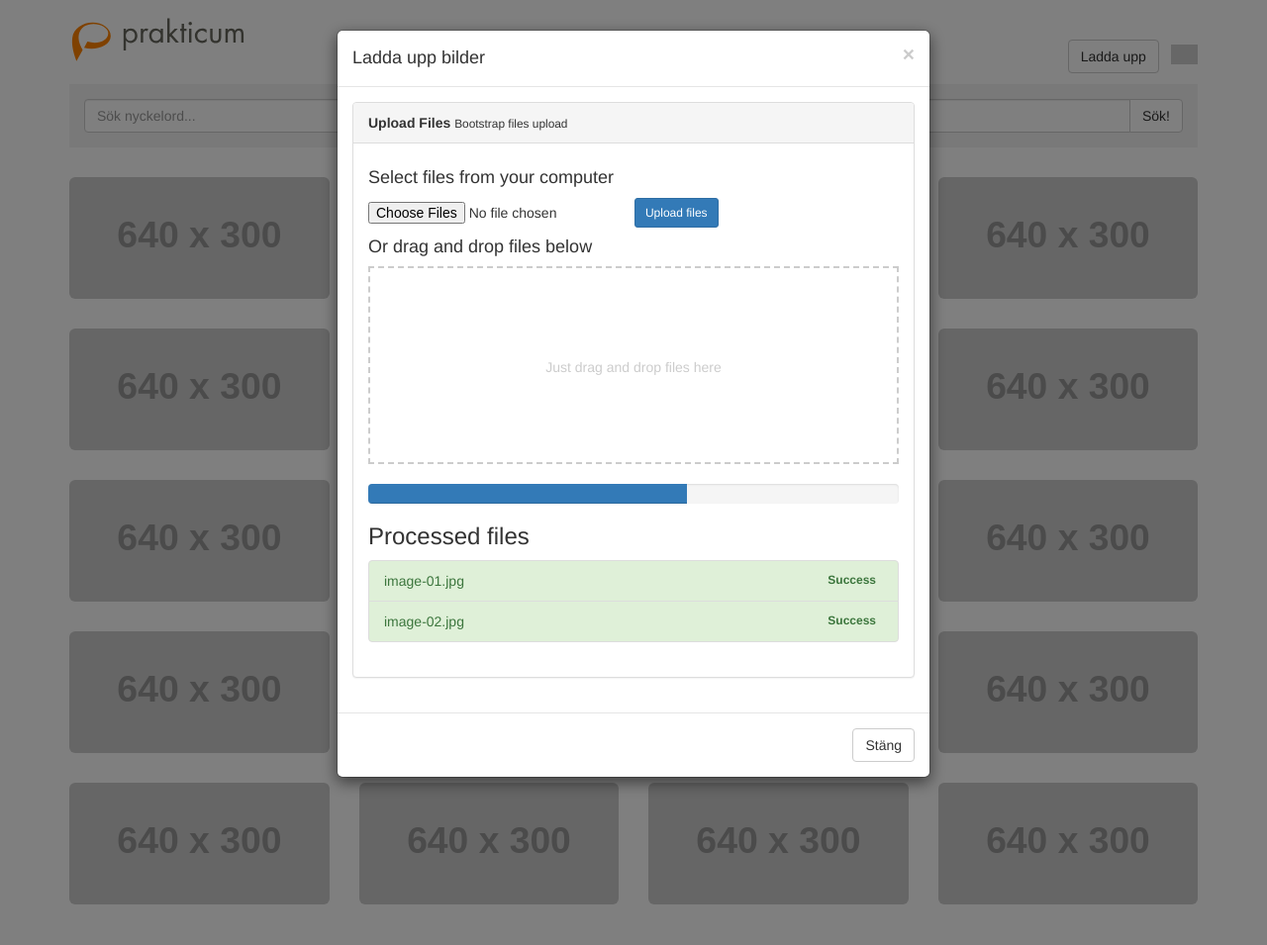
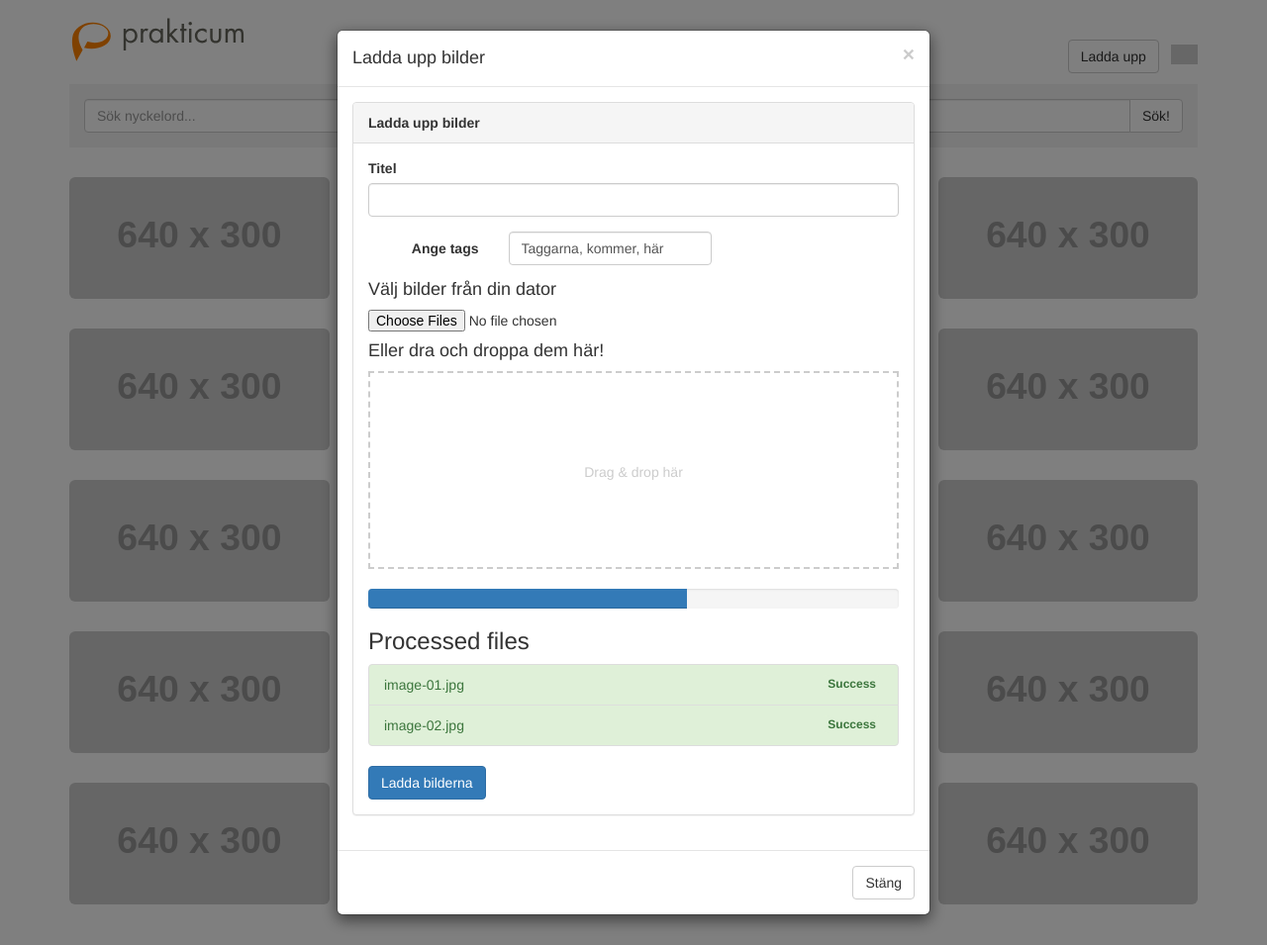
Before and after one commit to Miikaa/Bildbank, a PHP site: page / in a window 1280 px wide, after a click on "Ladda upp". Shown: the whole page at 99% size. Run offline with PHP 8.4, Linux system fonts and the light colour scheme; grey boxes labelled with a size stand in for pictures from a placeholder-image service; some libraries are stand-ins or nearby versions; grey boxes are pictures that could not be loaded.

Commit message:
Added files via upload

```diff
--- a/css/styles.css
+++ b/css/styles.css
@@ -20,7 +20,7 @@ img {
 position: relative;
 top: 25px;
 right: 12.5px;
-	float: right;
+float: right;
 }
 
 /* LADDA UP MODAL */
--- a/index.html
+++ b/index.html
@@ -8,6 +8,7 @@
 			<link href="css/styles.css" rel ="stylesheet">
 			<link rel="stylesheet" href="//maxcdn.bootstrapcdn.com/font-awesome/4.3.0/css/font-awesome.min.css">
 			<link href='http://fonts.googleapis.com/css?family=Varela+Round' rel='stylesheet' type='text/css'>
+			<link rel="stylesheet" href="//cdn.jsdelivr.net/bootstrap.tagsinput/0.4.2/bootstrap-tagsinput.css" />
 
 		</head>
 		<body>
@@ -140,24 +141,48 @@
         <!-- börjar här -->
 
       <div class="panel panel-default">
-        <div class="panel-heading"><strong>Upload Files</strong> <small>Bootstrap files upload</small></div>
+        <div class="panel-heading"><strong>Ladda upp bilder</strong> <small> </small></div>
         <div class="panel-body">
 
+		<!-- bild title & stuff -->
+
+			<form>
+				  <div class="form-group">
+						<label for="title">Titel</label>
+						<input type="text" class="form-control" id="uploadTitle" placeholder=" ">
+				  </div>
+			</form>
+			<!-- tags -->
+			<form id="defaultForm" method="post" class="form-horizontal">
+				<div class="form-group">
+					<label class="col-lg-3 control-label">Ange tags</label>
+					<div class="col-lg-5">
+						<input type="text" name="cities" id="aa" class="form-control" value="Taggarna, kommer, här" data-role="tagsinput" />
+					</div>
+				</div>
+				<!--------
+				<div class="form-group">
+					<div class="col-lg-5 col-lg-offset-3">
+						<button type="submit" class="btn btn-default">Validate</button>
+					</div>
+				</div>
+				------->
+			</form>
+
           <!-- Standar Form -->
-          <h4>Select files from your computer</h4>
+          <h4>Välj bilder från din dator</h4>
           <form action="" method="post" enctype="multipart/form-data" id="js-upload-form">
             <div class="form-inline">
               <div class="form-group">
                 <input type="file" name="files[]" id="js-upload-files" multiple>
               </div>
-              <button type="submit" class="btn btn-sm btn-primary" id="js-upload-submit">Upload files</button>
             </div>
           </form>
 
           <!-- Drop Zone -->
-          <h4>Or drag and drop files below</h4>
+          <h4>Eller dra och droppa dem här!</h4>
           <div class="upload-drop-zone" id="drop-zone">
-            Just drag and drop files here
+            Drag & drop här
           </div>
 
           <!-- Progress Bar -->
@@ -175,7 +200,9 @@
               <a href="#" class="list-group-item list-group-item-success"><span class="badge alert-success pull-right">Success</span>image-02.jpg</a>
             </div>
           </div>
+		  <button type="submit" class="btn btn-md btn-primary" id="js-upload-submit">Ladda bilderna</button>
         </div>
+
       </div>
 
       </div>
@@ -244,13 +271,14 @@
 
   </div>
 </div>
-
 					<!-- SCRIPTS -->
 
+			<script src="http://ajax.googleapis.com/ajax/libs/jquery/1.10.2/jquery.min.js"></script>
 			<script src="http://maxcdn.bootstrapcdn.com/bootstrap/3.3.6/js/bootstrap.min.js"></script>
 			<script src="https://cdnjs.cloudflare.com/ajax/libs/jquery-validate/1.13.1/jquery.validate.min.js"></script>
-			<script src = "http://ajax.googleapis.com/ajax/libs/jquery/1.10.2/jquery.min.js"></script>
-			<script src = "js/upload.js"></script>
-			<script src = "js/bootstrap.js"></script>
+			<script src="http://cdn.jsdelivr.net/bootstrap.tagsinput/0.4.2/bootstrap-tagsinput.min.js"></script>
+			<script src="js/script.js"></script>
+			<script src="js/upload.js"></script>
+			<script src="js/login.js"></script>
 	</body>
 </html>
--- /dev/null
+++ b/js/script.js
@@ -0,0 +1,61 @@
+$(document).ready(function () {
+    $('#defaultForm')
+        .find('[name="cities"]')
+    // Revalidate the color when it is changed
+    .change(function (e) {
+        console.warn($('[name="cities"]').val());
+        console.info($('#aa').val());
+        console.info($("#aa").tagsinput('items'));
+        var a = $("#aa").tagsinput('items');
+        console.log(typeof (a));
+        console.log(a.length);
+        $('#defaultForm').bootstrapValidator('revalidateField', 'cities');
+    })
+        .end()
+        .find('[name="cities1"]')
+    // Revalidate the color when it is changed
+    .change(function (e) {
+        console.warn($('[name="cities1"]').val());
+        console.info($('#aa1').val());
+        console.info($("#aa1").tagsinput('items'));
+        var a = $("#aa1").tagsinput('items');
+        console.log(typeof (a));
+        console.log(a.length);
+        $('#defaultForm').bootstrapValidator('revalidateField', 'cities1');
+    })
+        .end()
+     /*   .bootstrapValidator({
+        excluded: ':disabled',
+        feedbackIcons: {
+            valid: 'glyphicon glyphicon-ok',
+            invalid: 'glyphicon glyphicon-remove',
+            validating: 'glyphicon glyphicon-refresh'
+        },
+        fields: {
+            cities: {
+                validators: {
+                    notEmpty: {
+                        message: 'Please enter at least one city you like the most'
+                    }
+                }
+            },
+            cities1: {
+                validators: {
+                    callback: {
+                        message: 'Please choose 2-4 color you like most',
+                        callback: function (value, validator) {
+                            // Get the selected options
+                            var options = validator.getFieldElements('cities1').tagsinput('items');
+                            // console.info(options);
+                            return (options !== null && options.length >= 2 && options.length <= 4);
+                        }
+                    }
+                }
+            }
+        }
+    }) */
+        .on('success.form.bv', function (e) {
+        // Prevent form submission
+        e.preventDefault();
+    });
+});
--- a/js/upload.js
+++ b/js/upload.js
@@ -1,4 +1,4 @@
-+ function($) {
+(function($) {
     'use strict';
 
     // UPLOAD CLASS DEFINITION
@@ -35,4 +35,4 @@
         return false;
     }
 
-}(jQuery);
+})(jQuery);
```
